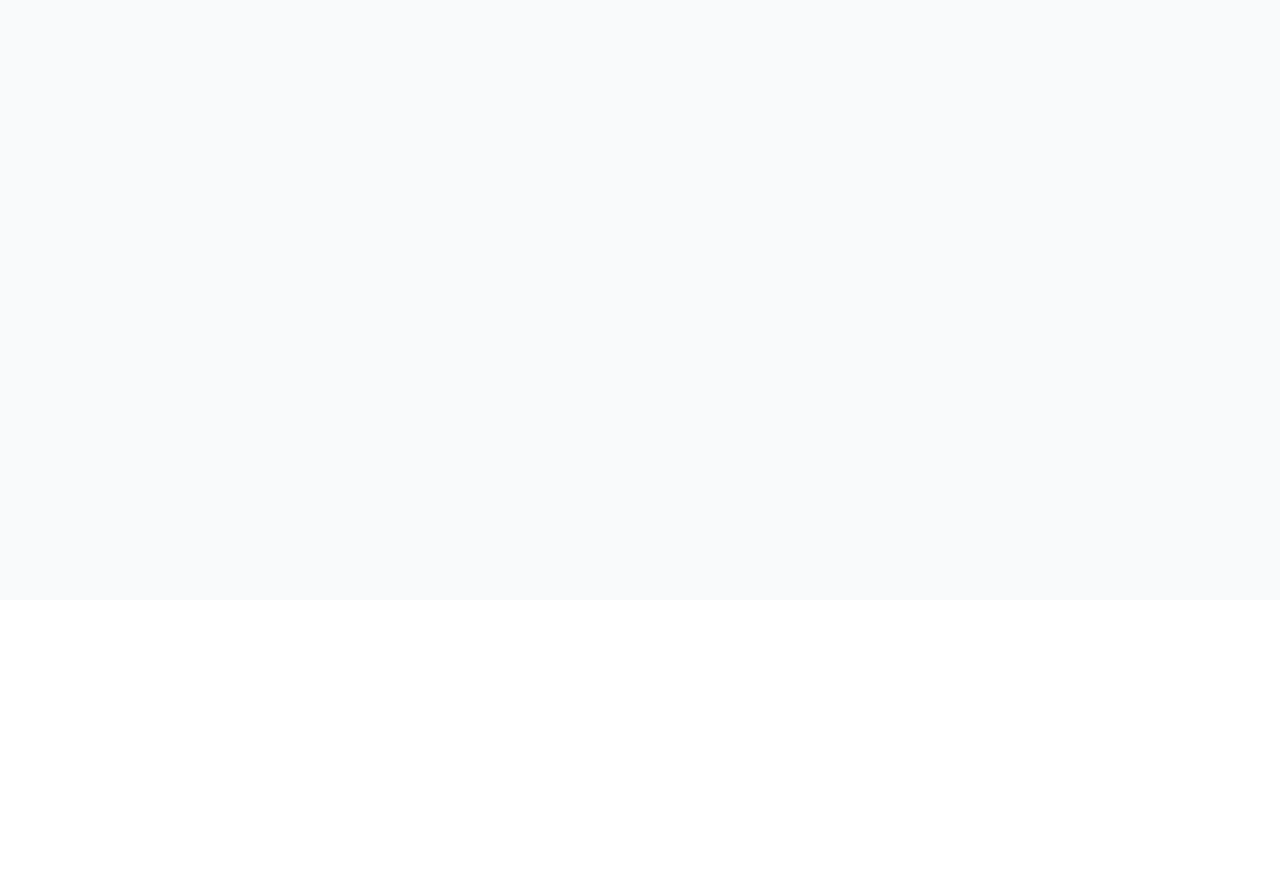
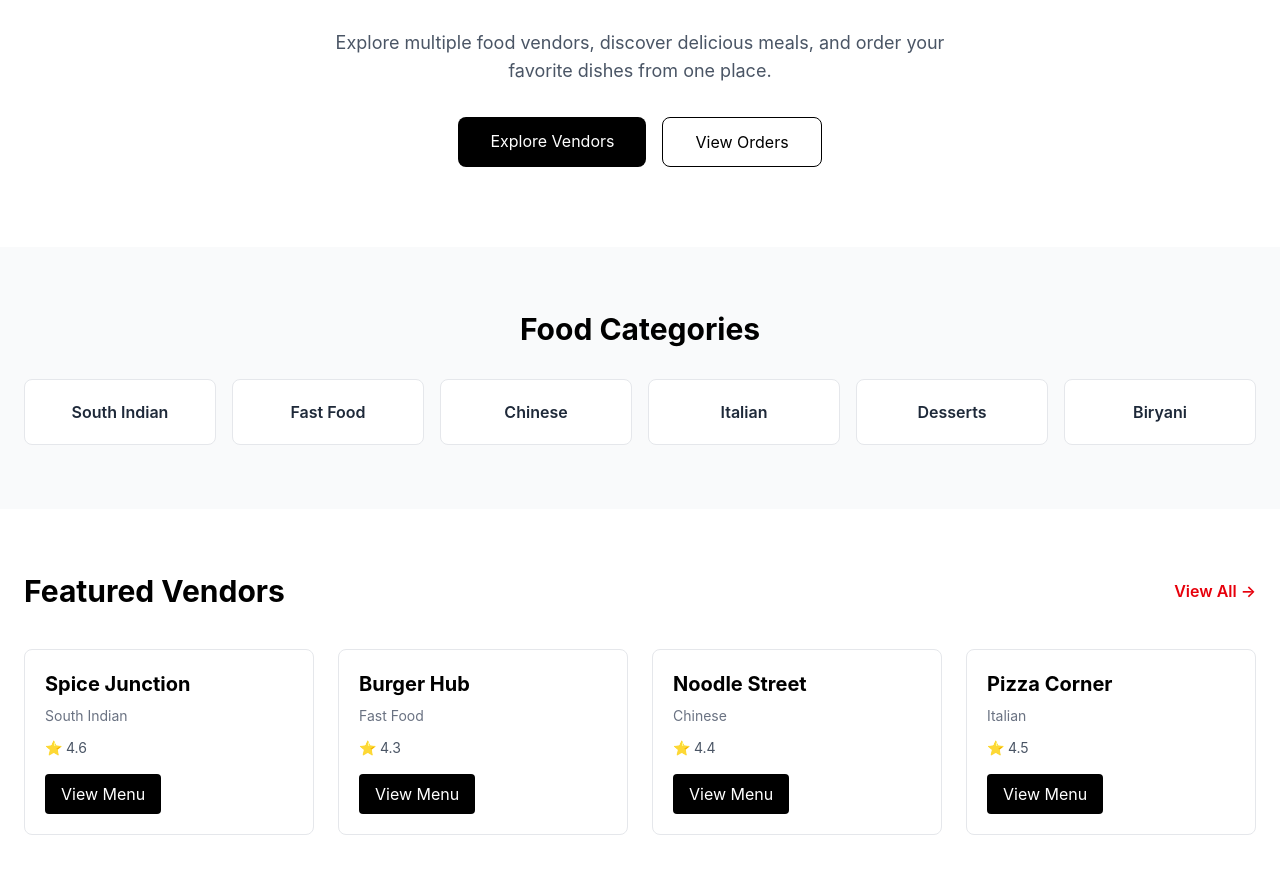
Before and after one commit to karthikjayappa/foodcourt-ui, a React (Vite) app: page / in a window 1280 px wide. Shown: the part 200-1074 px from the top of the page. Before the commit the page ends 800 px from the top, so only its background shows below. Built offline with nearby package versions, Linux system fonts and the light colour scheme.

Commit message:
home page UI is added

```diff
--- a/src/pages/Home.jsx
+++ b/src/pages/Home.jsx
@@ -1,5 +1,201 @@
-function Home() {
-  return <h1>Home Page</h1>;
-}
+import { Link } from "react-router-dom";
+import vendors from "../data/vendors";
+
+const Home = () => {
+  const featuredVendors = vendors.slice(0, 4);
+
+  const categories = [
+    "South Indian",
+    "Fast Food",
+    "Chinese",
+    "Italian",
+    "Desserts",
+    "Biryani",
+  ];
+
+  return (
+    <div className="min-h-screen bg-gray-50">
+
+      {/* HERO SECTION */}
+      <section className="bg-white">
+        <div className="max-w-7xl mx-auto px-6 py-20 text-center">
+
+          <h1 className="text-5xl md:text-6xl font-bold text-gray-900 mb-6">
+            Welcome to Food Court
+          </h1>
+
+          <p className="text-lg text-gray-600 max-w-2xl mx-auto mb-8">
+            Explore multiple food vendors, discover delicious meals,
+            and order your favorite dishes from one place.
+          </p>
+
+          <div className="flex flex-col sm:flex-row justify-center gap-4">
+            <Link
+              to="/vendors"
+              className="bg-black text-white px-8 py-3 rounded-lg hover:bg-red-600 transition"
+            >
+              Explore Vendors
+            </Link>
+
+            <Link
+              to="/orders"
+              className="border border-black px-8 py-3 rounded-lg hover:bg-black hover:text-white transition"
+            >
+              View Orders
+            </Link>
+          </div>
+
+        </div>
+      </section>
+
+      {/* CATEGORIES */}
+      <section className="max-w-7xl mx-auto px-6 py-16">
+
+        <h2 className="text-3xl font-bold mb-8 text-center">
+          Food Categories
+        </h2>
+
+        <div className="grid grid-cols-2 md:grid-cols-3 lg:grid-cols-6 gap-4">
+
+          {categories.map((category) => (
+            <div
+              key={category}
+              className="bg-white border border-gray-200 rounded-lg p-5 text-center hover:border-red-500 hover:shadow-md transition"
+            >
+              <h3 className="font-semibold text-gray-800">
+                {category}
+              </h3>
+            </div>
+          ))}
+
+        </div>
+      </section>
+
+      {/* FEATURED VENDORS */}
+      <section className="bg-white py-16">
+
+        <div className="max-w-7xl mx-auto px-6">
+
+          <div className="flex justify-between items-center mb-10">
+
+            <h2 className="text-3xl font-bold">
+              Featured Vendors
+            </h2>
+
+            <Link
+              to="/vendors"
+              className="text-red-600 font-semibold hover:underline"
+            >
+              View All →
+            </Link>
+
+          </div>
+
+          <div className="grid md:grid-cols-2 lg:grid-cols-4 gap-6">
+
+            {featuredVendors.map((vendor) => (
+              <div
+                key={vendor.id}
+                className="border border-gray-200 rounded-lg p-5 hover:shadow-md transition"
+              >
+                <h3 className="text-xl font-bold mb-2">
+                  {vendor.name}
+                </h3>
+
+                <p className="text-gray-500 text-sm mb-3">
+                  {vendor.category}
+                </p>
+
+                <p className="text-sm text-gray-600 mb-4">
+                  ⭐ {vendor.rating}
+                </p>
+
+                <Link
+                  to={`/vendor/${vendor.id}`}
+                  className="inline-block bg-black text-white px-4 py-2 rounded hover:bg-red-600 transition"
+                >
+                  View Menu
+                </Link>
+              </div>
+            ))}
+
+          </div>
+
+        </div>
+
+      </section>
+
+      {/* STATS */}
+      <section className="max-w-7xl mx-auto px-6 py-16">
+
+        <div className="grid grid-cols-2 md:grid-cols-4 gap-6 text-center">
+
+          <div className="bg-white p-6 rounded-lg border">
+            <h3 className="text-3xl font-bold text-red-600">
+              10+
+            </h3>
+            <p className="text-gray-600 mt-2">
+              Vendors
+            </p>
+          </div>
+
+          <div className="bg-white p-6 rounded-lg border">
+            <h3 className="text-3xl font-bold text-red-600">
+              50+
+            </h3>
+            <p className="text-gray-600 mt-2">
+              Menu Items
+            </p>
+          </div>
+
+          <div className="bg-white p-6 rounded-lg border">
+            <h3 className="text-3xl font-bold text-red-600">
+              1000+
+            </h3>
+            <p className="text-gray-600 mt-2">
+              Happy Customers
+            </p>
+          </div>
+
+          <div className="bg-white p-6 rounded-lg border">
+            <h3 className="text-3xl font-bold text-red-600">
+              4.8★
+            </h3>
+            <p className="text-gray-600 mt-2">
+              Average Rating
+            </p>
+          </div>
+
+        </div>
+
+      </section>
+
+      {/* CTA */}
+      <section className="bg-black text-white">
+
+        <div className="max-w-4xl mx-auto px-6 py-20 text-center">
+
+          <h2 className="text-4xl font-bold mb-4">
+            Hungry?
+          </h2>
+
+          <p className="text-gray-300 mb-8">
+            Browse vendors and order your favorite meals now.
+          </p>
+
+          <Link
+            to="/vendors"
+            className="inline-block bg-red-600 px-8 py-3 rounded-lg hover:bg-red-700 transition"
+          >
+            Order Now
+          </Link>
+
+        </div>
+
+      </section>
+
+    </div>
+  );
+};
 
 export default Home;
```
